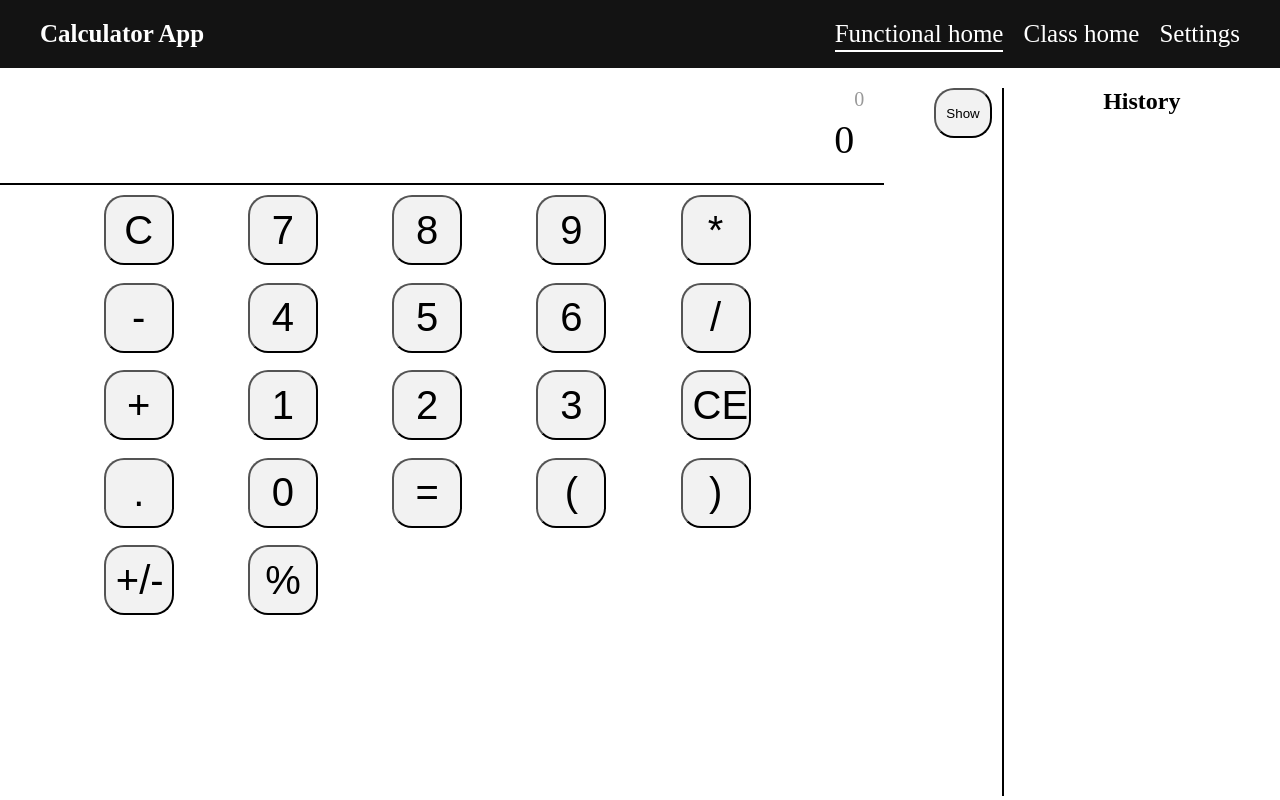
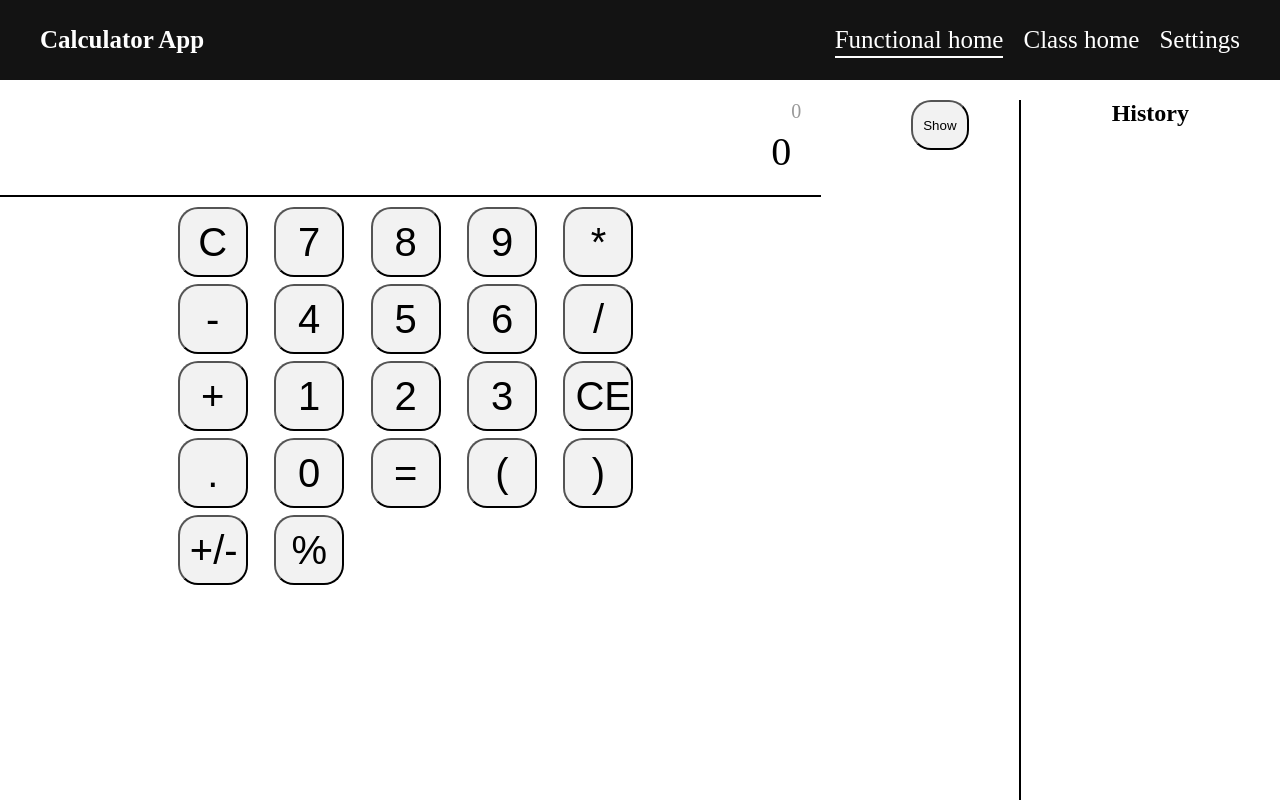
Before and after one commit to HollwowVessel/Calculation-task, a React (Create React App) app: page / in a window 1280 px wide. Both pictures are taken after a click on the button "Show". Built offline with nearby package versions, Linux system fonts and the light colour scheme.

Commit message:
Fix: Remove scrolls from markup

```diff
--- a/src/App/App.jsx
+++ b/src/App/App.jsx
@@ -21,8 +21,8 @@ function App() {
 
   return (
     <BrowserRouter>
+      <Header />
       <ThemeProvider theme={themeType}>
-        <Header />
         <Routes>
           <Route path="/" element={<HomeFunction />} />
           <Route
--- a/src/GlobalStyles.js
+++ b/src/GlobalStyles.js
@@ -10,5 +10,6 @@ export const GlobalStyles = createGlobalStyle`
   body{
     margin: 0;
     padding: 0;
+    overflow: hidden;
   }
 `;
--- a/src/components/Calculator/styled.js
+++ b/src/components/Calculator/styled.js
@@ -2,7 +2,7 @@ import styled from "styled-components";
 
 export const CalculatorContainer = styled.div`
   display: flex;
-  height: 91vh;
+  height: 90vh;
   padding: 20px 0 0 0;
   background: ${({ theme }) => theme.background};
 `;
--- a/src/components/ControlPanel/styled.js
+++ b/src/components/ControlPanel/styled.js
@@ -4,7 +4,7 @@ export const ShowHistoryButton = styled.button`
   padding: 10px;
   color: ${({ theme }) => theme.color};
   background: ${({ theme }) => theme.buttonColor};
-  margin: 0 10px 20px 10px;
+  margin: 0 50px 20px 50px;
   border-radius: 20px;
   cursor: pointer;
   width: auto;
--- a/src/components/Header/styled.js
+++ b/src/components/Header/styled.js
@@ -7,6 +7,7 @@ export const HeaderWrapper = styled.header`
   align-items: center;
   padding: 20px 40px 20px 40px;
   background: #131313;
+  height: 10vh;
 `;
 
 export const AppName = styled.h1`
--- a/src/components/History/Class/index.jsx
+++ b/src/components/History/Class/index.jsx
@@ -1,7 +1,12 @@
 import { array } from "prop-types";
 import React from "react";
 
-import { HistoryContainer, HistoryItems } from "../styled";
+import {
+  HistoryContainer,
+  HistoryHeader,
+  HistoryItem,
+  HistoryItems,
+} from "../styled";
 
 export class History extends React.Component {
   render() {
@@ -9,10 +14,10 @@ export class History extends React.Component {
 
     return (
       <HistoryContainer id="historyContainer">
-        <h2>History</h2>
+        <HistoryHeader>History</HistoryHeader>
         <HistoryItems id="history">
           {historyItems.map((el, id) => (
-            <li key={id}>{el.join(" ")}</li>
+            <HistoryItem key={id}>{el.join(" ")}</HistoryItem>
           ))}
         </HistoryItems>
       </HistoryContainer>
--- a/src/components/History/Functional/index.jsx
+++ b/src/components/History/Functional/index.jsx
@@ -1,15 +1,20 @@
 import { array } from "prop-types";
 import React from "react";
 
-import { HistoryContainer, HistoryItems } from "../styled";
+import {
+  HistoryContainer,
+  HistoryHeader,
+  HistoryItem,
+  HistoryItems,
+} from "../styled";
 
 export function History({ historyItems }) {
   return (
     <HistoryContainer id="historyContainer">
-      <h2>History</h2>
+      <HistoryHeader>History</HistoryHeader>
       <HistoryItems id="history">
         {historyItems.map((el, id) => (
-          <li key={id}>{el.join(" ")}</li>
+          <HistoryItem key={id}>{el.join(" ")}</HistoryItem>
         ))}
       </HistoryItems>
     </HistoryContainer>
--- a/src/components/History/styled.js
+++ b/src/components/History/styled.js
@@ -4,12 +4,12 @@ export const HistoryContainer = styled.div`
   border-left: 2px solid #000;
   width: 30vw;
   padding: 0 20px 0 20px;
+`;
 
-  h2 {
-    text-align: center;
-    margin: 0px 0 40px 0;
-    color: ${({ theme }) => theme.color};
-  }
+export const HistoryHeader = styled.h2`
+  text-align: center;
+  margin: 0px 0 40px 0;
+  color: ${({ theme }) => theme.color};
 `;
 
 export const HistoryItems = styled.ul`
@@ -28,7 +28,8 @@ export const HistoryItems = styled.ul`
   &::-webkit-scrollbar-track {
     background: ${({ theme }) => theme.background};
   }
-  li {
-    margin: 5px 0px 5px 0;
-  }
 `;
+
+export const HistoryItem = styled.li`
+  margin: 5px 0px 5px 0;
+`;
--- a/src/components/Keypad/styled.js
+++ b/src/components/Keypad/styled.js
@@ -24,6 +24,6 @@ export const KeypadContainer = styled.div`
   display: grid;
   justify-content: center;
   margin: 0 auto;
-  grid-template-columns: repeat(5, 100px);
-  gap: 5% 5%;
+  grid-template-columns: repeat(5, 80px);
+  gap: 2% 2%;
 `;
```
